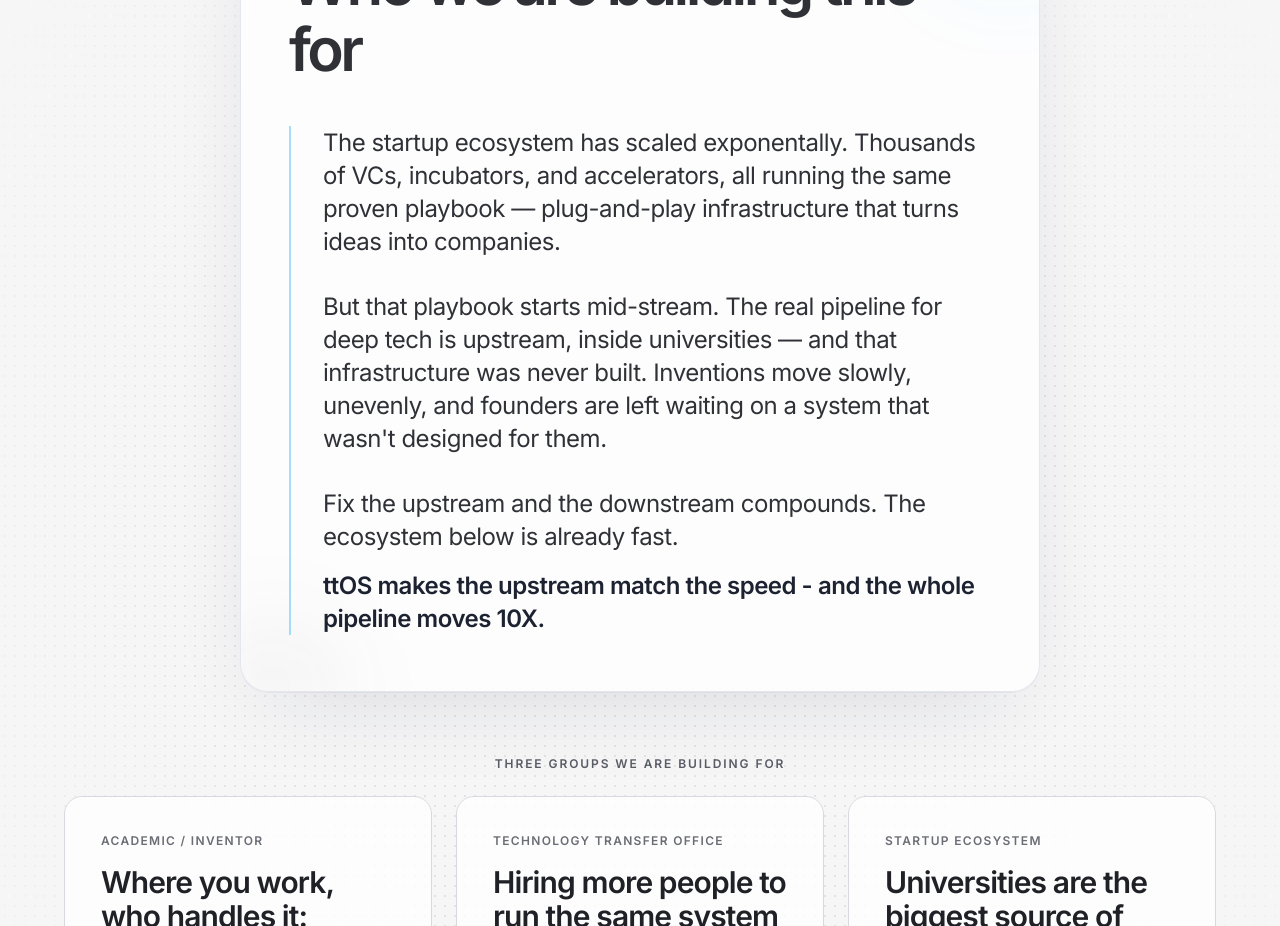
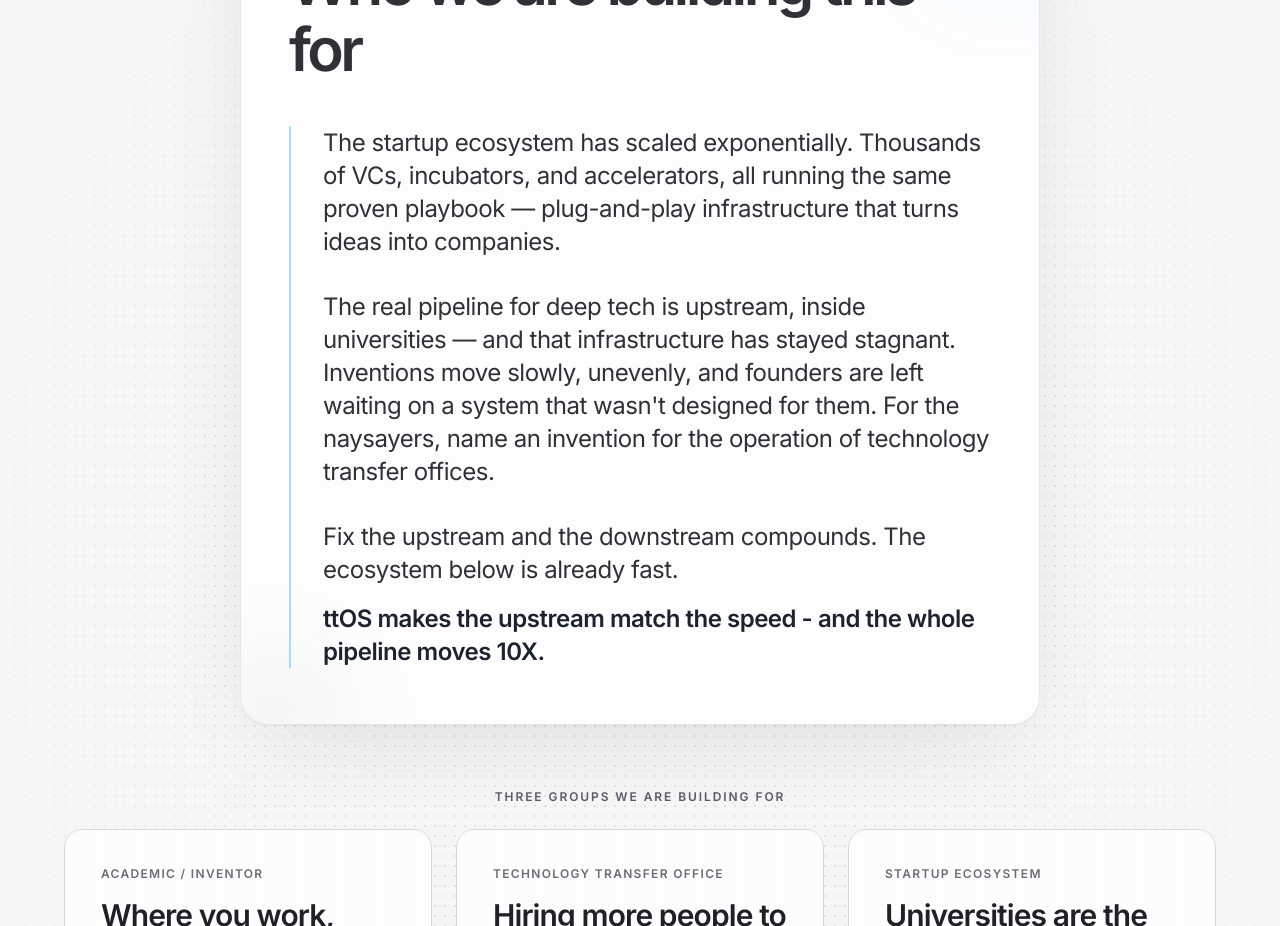
Before and after one commit to onceageekaf/website, a Next.js app: page / in a window 1280 px wide. Shown: the part 2660-3586 px from the top of the page. Built offline with nearby package versions, Linux system fonts and the light colour scheme.

Commit message:
Fix spelling and update text in VisionContactSection
Corrected spelling of 'exponentially' and updated text to reflect changes in the infrastructure for deep tech.

```diff
--- a/components/sections/VisionContactSection.tsx
+++ b/components/sections/VisionContactSection.tsx
@@ -43,13 +43,13 @@
               </h2>
               <div className="relative mt-9 md:mt-11 md:border-l-2 md:border-sky-500/35 md:pl-8">
                 <p className="text-pretty text-center text-xl font-normal leading-relaxed tracking-[-0.02em] text-[#2f3137] md:text-left md:text-2xl md:leading-snug">
-                  The startup ecosystem has scaled exponentally. Thousands of VCs, incubators, and accelerators, all
+                  The startup ecosystem has scaled exponentially. Thousands of VCs, incubators, and accelerators, all
                   running the same proven playbook — plug-and-play infrastructure that turns ideas into companies.
                 </p>
                 <p className="mt-7 text-pretty text-center text-xl font-normal leading-relaxed tracking-[-0.02em] text-[#2f3137] md:mt-8 md:text-left md:text-2xl md:leading-snug">
-                  But that playbook starts mid-stream. The real pipeline for deep tech is upstream, inside universities —
-                  and that infrastructure was never built. Inventions move slowly, unevenly, and founders are left waiting
-                  on a system that wasn&apos;t designed for them.
+                  The real pipeline for deep tech is upstream, inside universities —
+                  and that infrastructure has stayed stagnant. Inventions move slowly, unevenly, and founders are left waiting
+                  on a system that wasn&apos;t designed for them. For the naysayers, name an invention for the operation of technology transfer offices.
                 </p>
                 <p className="mt-7 text-pretty text-center text-xl font-normal leading-relaxed tracking-[-0.02em] text-[#2f3137] md:mt-8 md:text-left md:text-2xl md:leading-snug">
                   Fix the upstream and the downstream compounds. The ecosystem below is already fast.{" "} <br />
```
